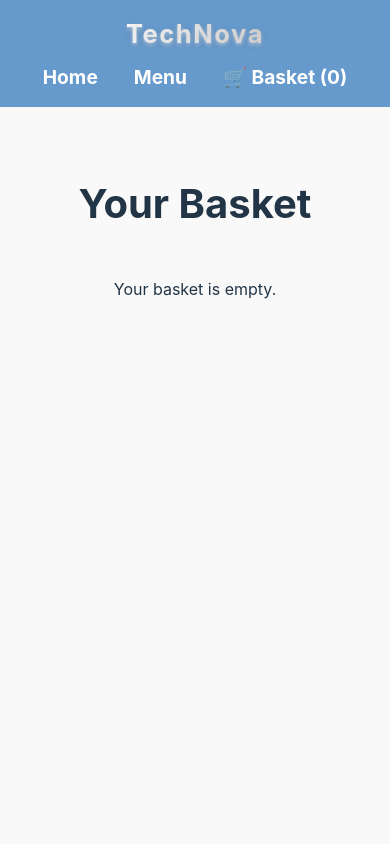
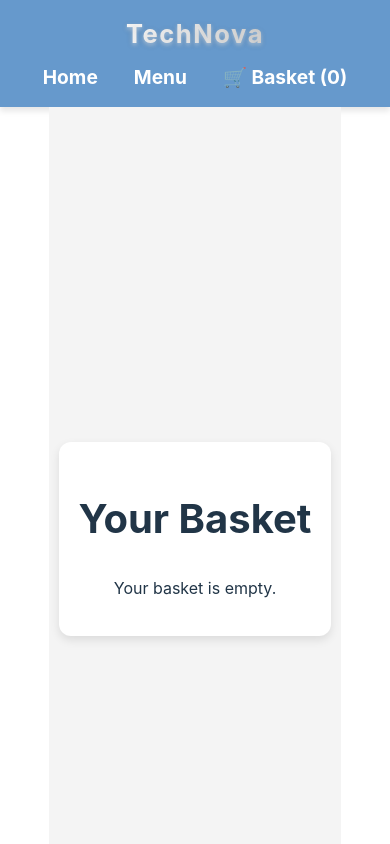
Before and after one commit to hamzas4011/ecommerce-app, a React (Vite) app: page /cart in a window 390 px wide. Shown: the top 844 px of the page. Built offline with nearby package versions, Linux system fonts and the light colour scheme.

Commit message:
update cart

```diff
--- a/src/pages/Cart.jsx
+++ b/src/pages/Cart.jsx
@@ -32,6 +32,7 @@ function Cart({ cart, setCart }) {
     };
 
     return (
+        <div className="cart-container">
             <div className="cart">
                 <h1>Your Basket</h1>
                 {cart.length === 0 ? (
@@ -66,6 +67,7 @@ function Cart({ cart, setCart }) {
                     </div>
                 )}
             </div>
+        </div>
     );
 }
 
--- a/src/styles/Cart.css
+++ b/src/styles/Cart.css
@@ -1,14 +1,20 @@
+.cart-container {
+    display: flex;
+    justify-content: center;
+    align-items: center;
+    min-height: 100vh;
+    background-color: #f4f4f4;
+    padding: 20px;
+}
+
 .cart {
-    padding: 40px;
-    background-color: #f9f9f9;
+    background: white;
+    padding: 30px;
+    border-radius: 12px;
+    box-shadow: 0 4px 10px rgba(0, 0, 0, 0.1);
+    width: 100%;
+    max-width: 900px;
     text-align: center;
-    min-height: 100vh;
-    width: 100%;
-    display: flex;
-    flex-direction: column;
-    align-items: center;
-    justify-content: flex-start;
-    box-sizing: border-box;
 }
 
 .cart-items {
@@ -16,16 +22,15 @@
     flex-direction: column;
     gap: 20px;
     width: 100%;
-    max-width: 800px;
 }
 
 .cart-item {
     display: flex;
     align-items: center;
-    background: white;
+    background: #ffffff;
     padding: 15px;
     border-radius: 10px;
-    box-shadow: 0 4px 6px rgba(0, 0, 0, 0.1);
+    box-shadow: 0 2px 5px rgba(0, 0, 0, 0.1);
     width: 100%;
     justify-content: space-between;
 }
@@ -97,8 +102,6 @@
     margin-top: 20px;
     font-size: 1.8rem;
     font-weight: bold;
-    width: 100%;
-    max-width: 800px;
 }
 
 .cart-actions {
@@ -143,6 +146,26 @@
 }
 
 @media (max-width: 768px) {
+    .cart-container {
+        padding: 10px;
+    }
+
+    .cart {
+        padding: 20px;
+    }
+
+    .cart-item {
+        flex-direction: column;
+        align-items: center;
+        text-align: center;
+        padding: 15px;
+    }
+
+    .cart-item-details {
+        margin-left: 0;
+        text-align: center;
+    }
+
     .cart-actions {
         flex-direction: column;
         align-items: center;
@@ -151,6 +174,6 @@
 
     .continue-shopping,
     .checkout-btn {
-        width: 90%;
+        width: 100%;
     }
 }
```
Lines whose indentation alone changed are shown as unchanged.
